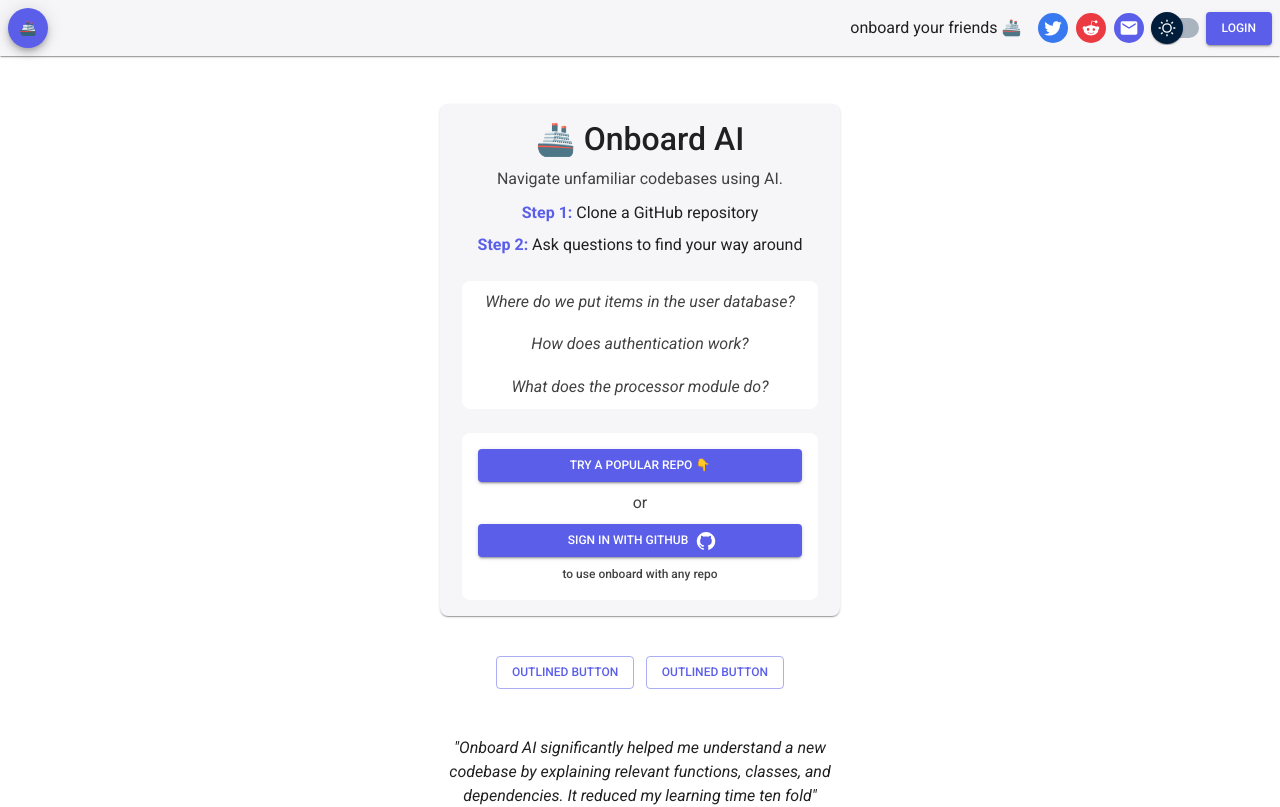
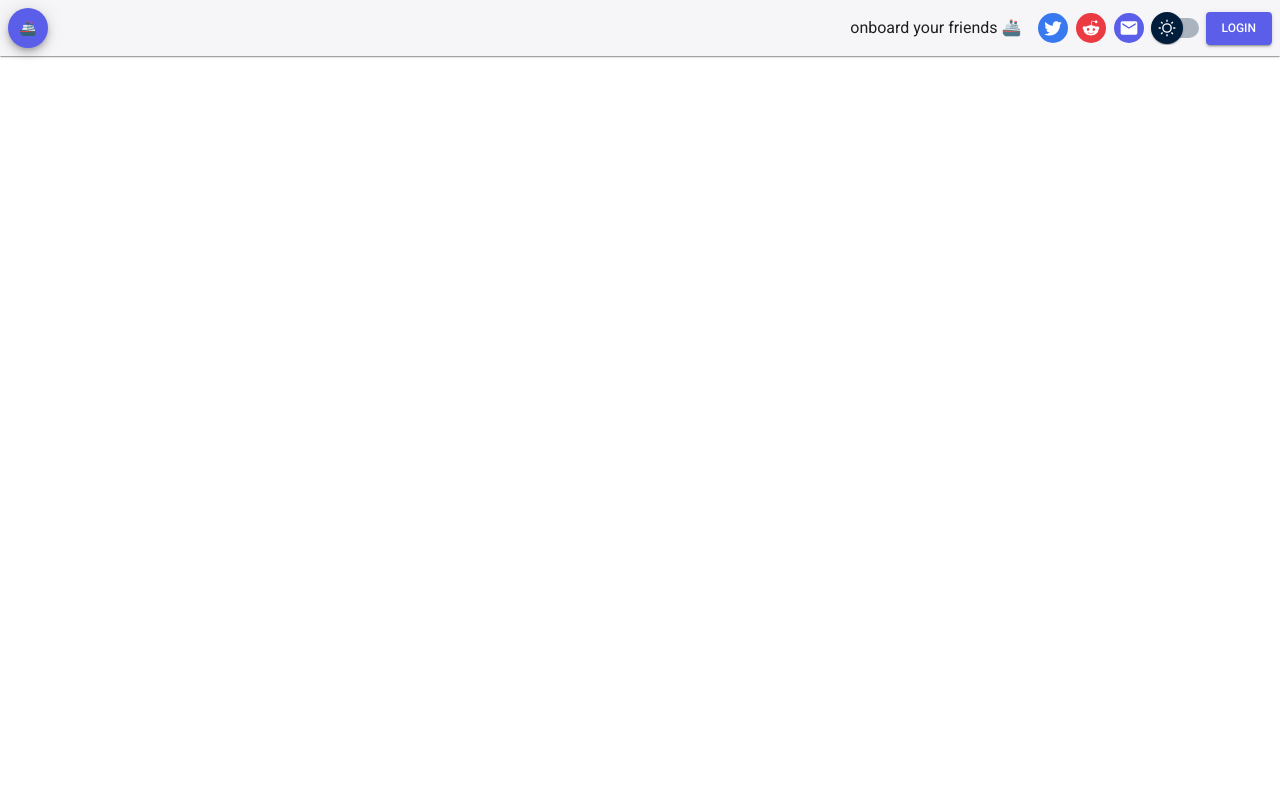
Before and after one commit to lucasNlind/ai-ui-template, a React (Vite) app: page / in a window 1280 px wide. Shown: the top 807 px of the page. Built offline with nearby package versions, Linux system fonts and the light colour scheme.

Commit message:
fix: updated baseURL

```diff
--- a/src/App.tsx
+++ b/src/App.tsx
@@ -14,8 +14,8 @@
       <CssBaseline />
       <Topbar />
       <Routes>
-        <Route path='/' element={<Home />}></Route>
-        <Route path='/chat' element={<Chat />}></Route>
+        <Route path='/ai-ui-template/' element={<Home />}></Route>
+        <Route path='/ai-ui-template/chat' element={<Chat />}></Route>
       </Routes>
     </ThemeProvider>
   );
```
